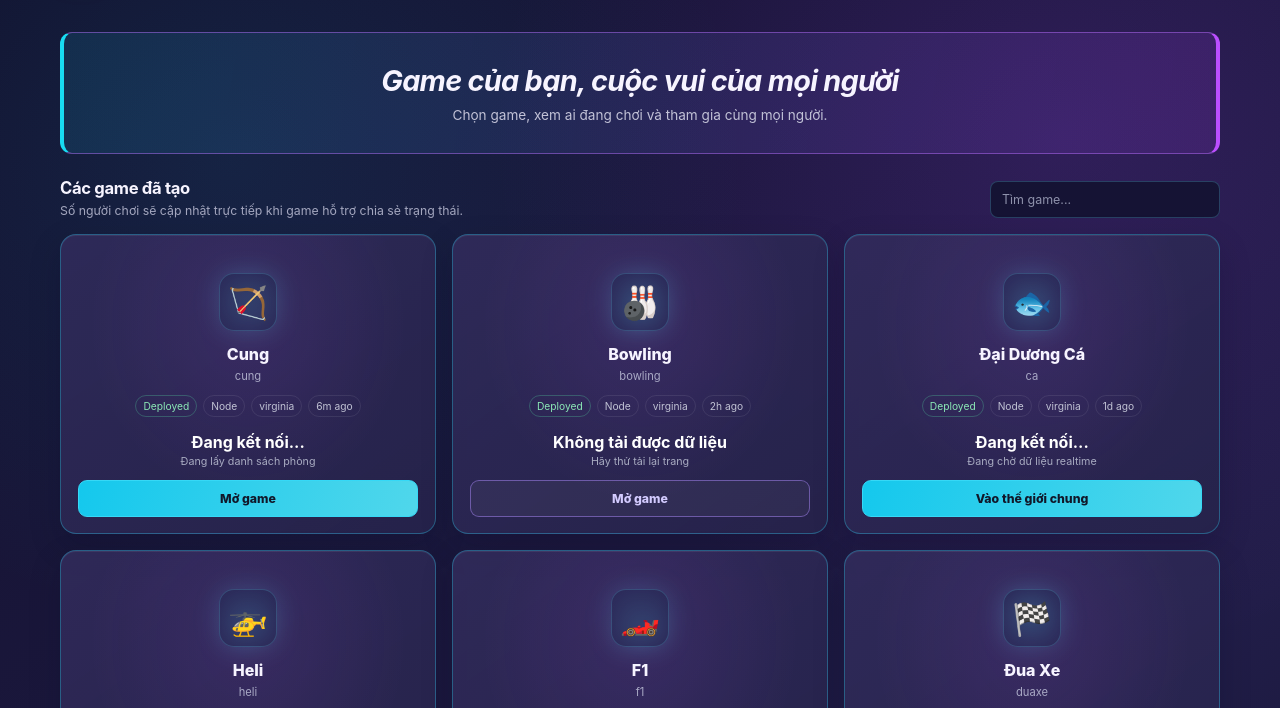
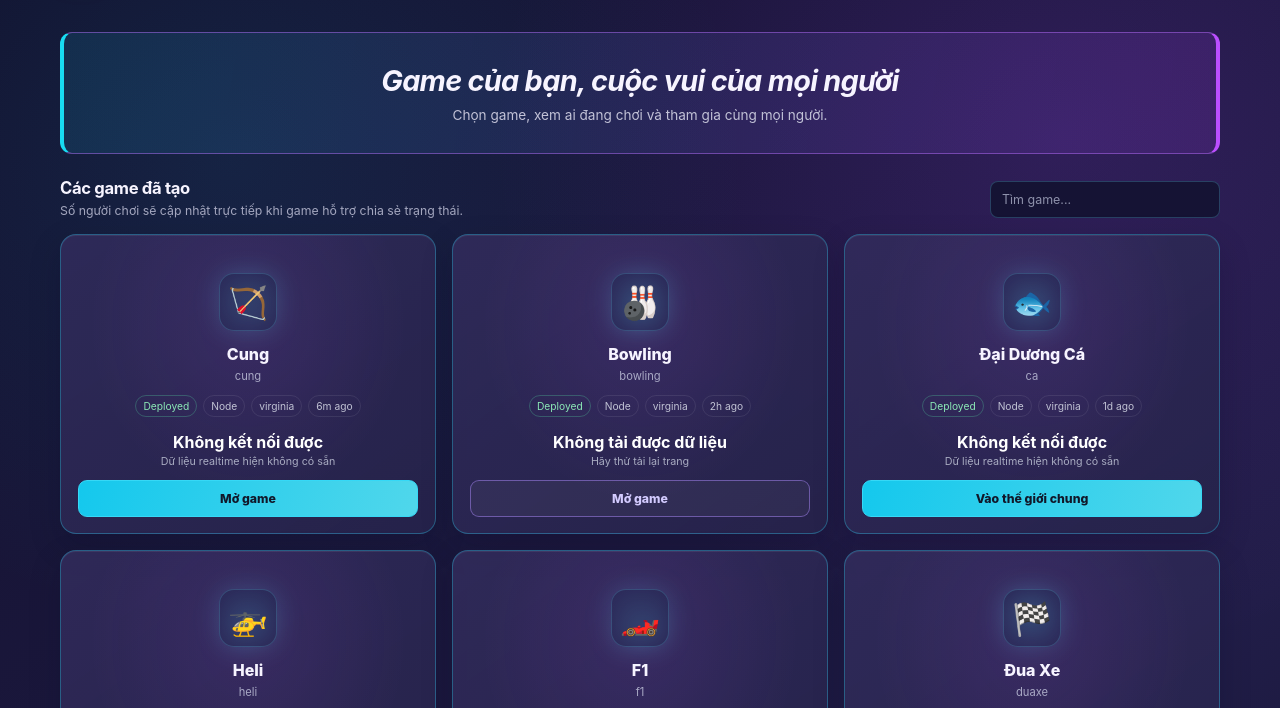
Before and after one commit to xuanhoai78hp-oss/dashboard, a website: page dashboard.html in a window 1280 px wide. Shown: the part 73-781 px from the top of the page. Drawn offline with nearby package versions, Linux system fonts and the light colour scheme; no server answers.

Commit message:
Add files via upload

```diff
--- a/dashboard.html
+++ b/dashboard.html
@@ -719,6 +719,8 @@
           setPresenceState(document.querySelector("#duaxe-presence"), "Không kết nối được", "Dữ liệu realtime hiện không có sẵn");
           console.error("Không thể kết nối trạng thái Đua Xe:", error);
         });
+
+        observeCungRooms();
       }
 
       searchInput.addEventListener("input", () => {
@@ -781,7 +783,6 @@
 
       refreshBowlingPresence();
       window.setInterval(refreshBowlingPresence, 15000);
-      observeCungRooms();
       observeSharedWorldGames();
     </script>
   </body>
```
